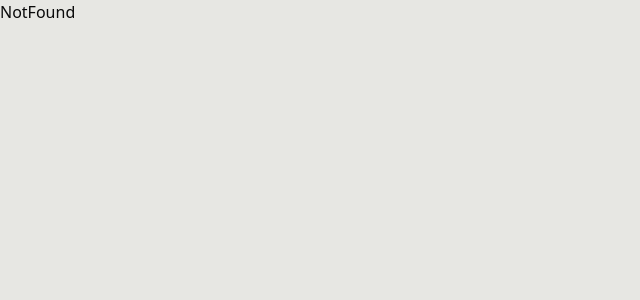
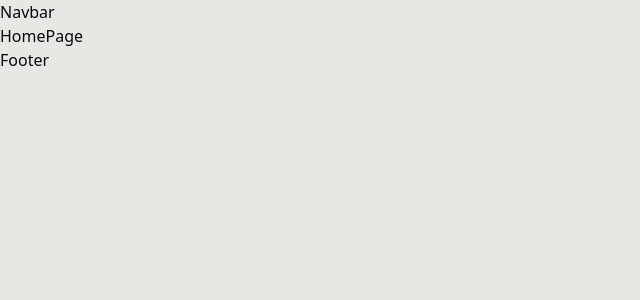
Before and after one commit to rakibislam2233/quick-hire, a Next.js app: page / in a window 1280 px wide. Before the commit this address had no page. Shown: the top 300 px of the page, without its empty margins (0-640 px from the left). Built offline with nearby package versions, Linux system fonts and the light colour scheme.

Commit message:
feat: Create initial page and layout files for dashboard, authentication, main, and admin sections.

```diff
--- a/app/(auth)/layout.tsx
+++ b/app/(auth)/layout.tsx
@@ -1,9 +1,7 @@
-import React from 'react'
+import React from "react";
 
-const layout = () => {
-  return (
-    <div>layout</div>
-  )
-}
+const AuthLayout = ({ children }: { children: React.ReactNode }) => {
+  return <main className="w-full min-h-screen">{children}</main>;
+};
 
-export default layout
+export default AuthLayout;
--- /dev/null
+++ b/app/(main)/layout.tsx
@@ -0,0 +1,15 @@
+import Footer from "@/components/Shared/Footer";
+import Navbar from "@/components/Shared/Navbar";
+import React from "react";
+
+const MainLayout = ({ children }: { children: React.ReactNode }) => {
+  return (
+    <main className="w-full min-h-screen">
+      <Navbar />
+      {children}
+      <Footer />
+    </main>
+  );
+};
+
+export default MainLayout;
--- /dev/null
+++ b/app/(main)/page.tsx
@@ -0,0 +1,7 @@
+import React from "react";
+
+const HomePage = () => {
+  return <div>HomePage</div>;
+};
+
+export default HomePage;
--- /dev/null
+++ b/app/admin/layout.tsx
@@ -0,0 +1,7 @@
+import React from "react";
+
+const AdminLayout = ({ children }: { children: React.ReactNode }) => {
+  return <main className="w-full min-h-screen">{children}</main>;
+};
+
+export default AdminLayout;
--- /dev/null
+++ b/app/admin/page.tsx
@@ -0,0 +1,9 @@
+import React from 'react'
+
+const AdminPage = () => {
+  return (
+    <div>AdminPage</div>
+  )
+}
+
+export default AdminPage
--- /dev/null
+++ b/app/dashboard/layout.tsx
@@ -0,0 +1,7 @@
+import React from "react";
+
+const DashboardLayout = ({ children }: { children: React.ReactNode }) => {
+  return <main className="w-full min-h-screen">{children}</main>;
+};
+
+export default DashboardLayout;
--- /dev/null
+++ b/app/dashboard/page.tsx
@@ -0,0 +1,9 @@
+import React from 'react'
+
+const DashboardPage = () => {
+  return (
+    <div>DashboardPage</div>
+  )
+}
+
+export default DashboardPage
```
